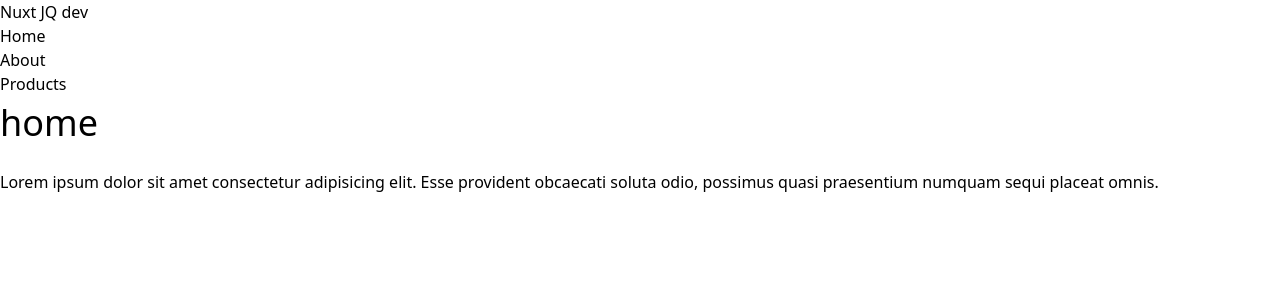
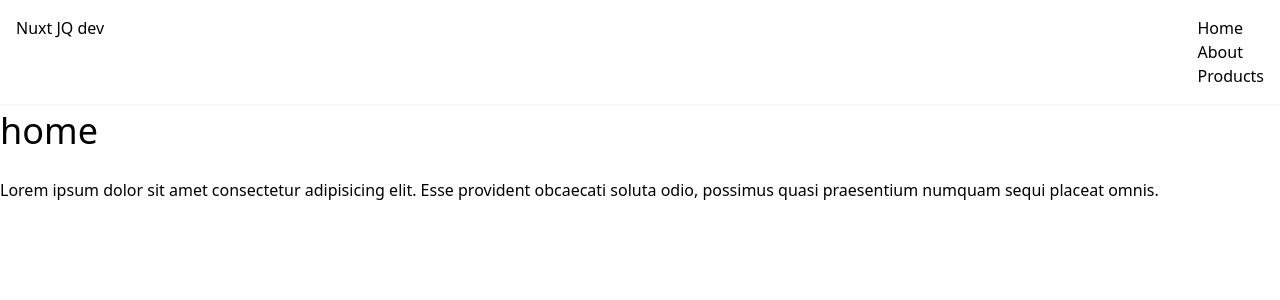
Before and after one commit to juneroy1/nuxt3_jq1, a Nuxt app: page / in a window 1280 px wide. Shown: the top 300 px of the page. Built offline with nearby package versions, Linux system fonts and the light colour scheme.

Commit message:
feat: added classes

```diff
--- a/layouts/default.vue
+++ b/layouts/default.vue
@@ -1,7 +1,7 @@
 <template>
     <div>
-        <header>
-        <nav>
+        <header class="shadow-sm bg-white">
+        <nav class="container mx-auto p-4 flex justify-between">
           <NuxtLink to="/">Nuxt JQ dev </NuxtLink>
             <ul>
                 <li><NuxtLink to="/">Home</NuxtLink></li>
```
